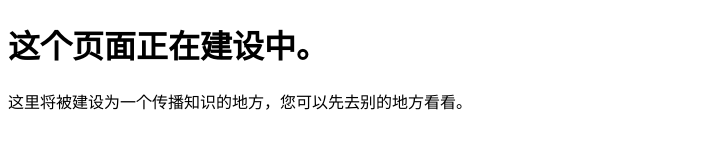
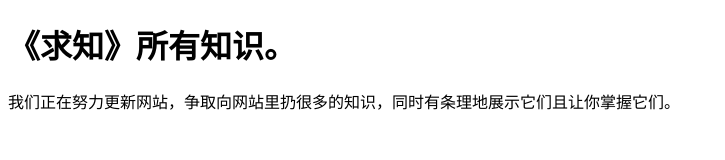
Before and after one commit to FourthDing/getknowledges, a plain HTML site: page knowledges/index.html in a window 1280 px wide. Shown: the whole page, without its empty margins (0-725 px from the left). Drawn offline with Linux system fonts and the light colour scheme.

Commit message:
Update index.html

```diff
--- a/knowledges/index.html
+++ b/knowledges/index.html
@@ -4,7 +4,7 @@
         <title>this page is under construction</title>
     </head>
     <body>
-        <h1>这个页面正在建设中。</h1>
-        <p>这里将被建设为一个传播知识的地方，您可以先去别的地方看看。</p>
+        <h1>《求知》所有知识。</h1>
+        <p>我们正在努力更新网站，争取向网站里扔很多的知识，同时有条理地展示它们且让你掌握它们。</p>
     </body>
 </html>
```
